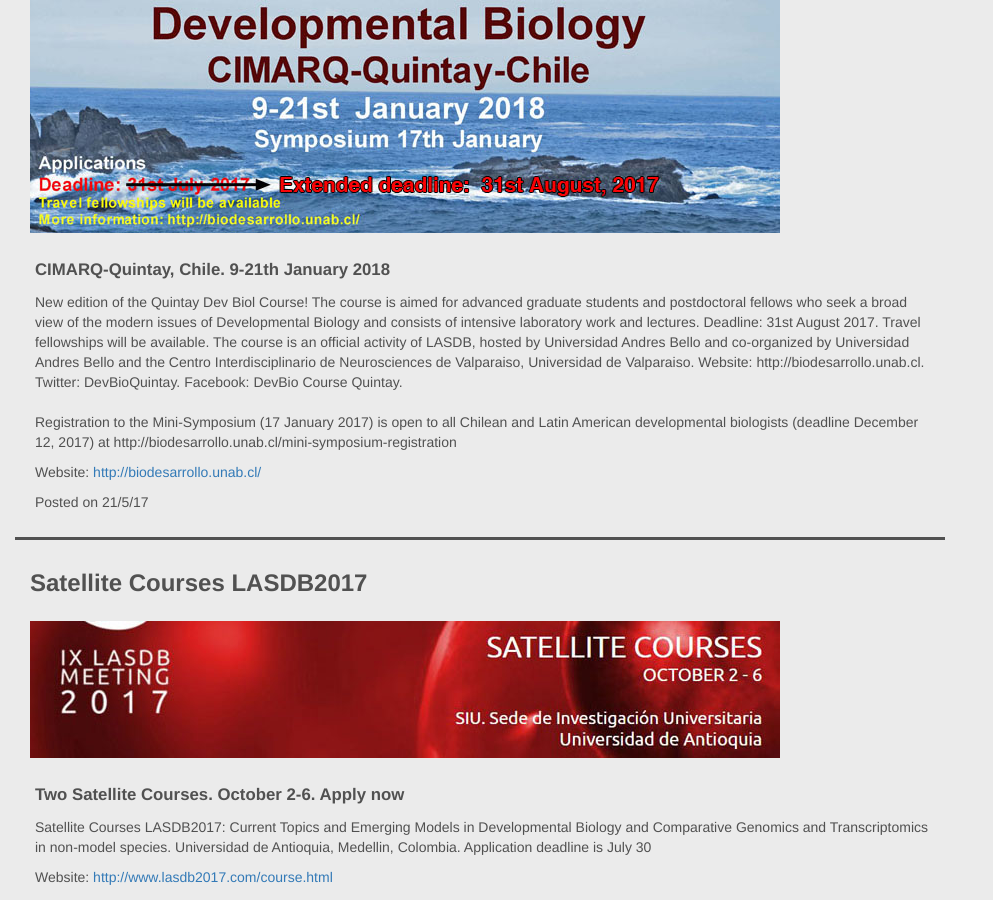
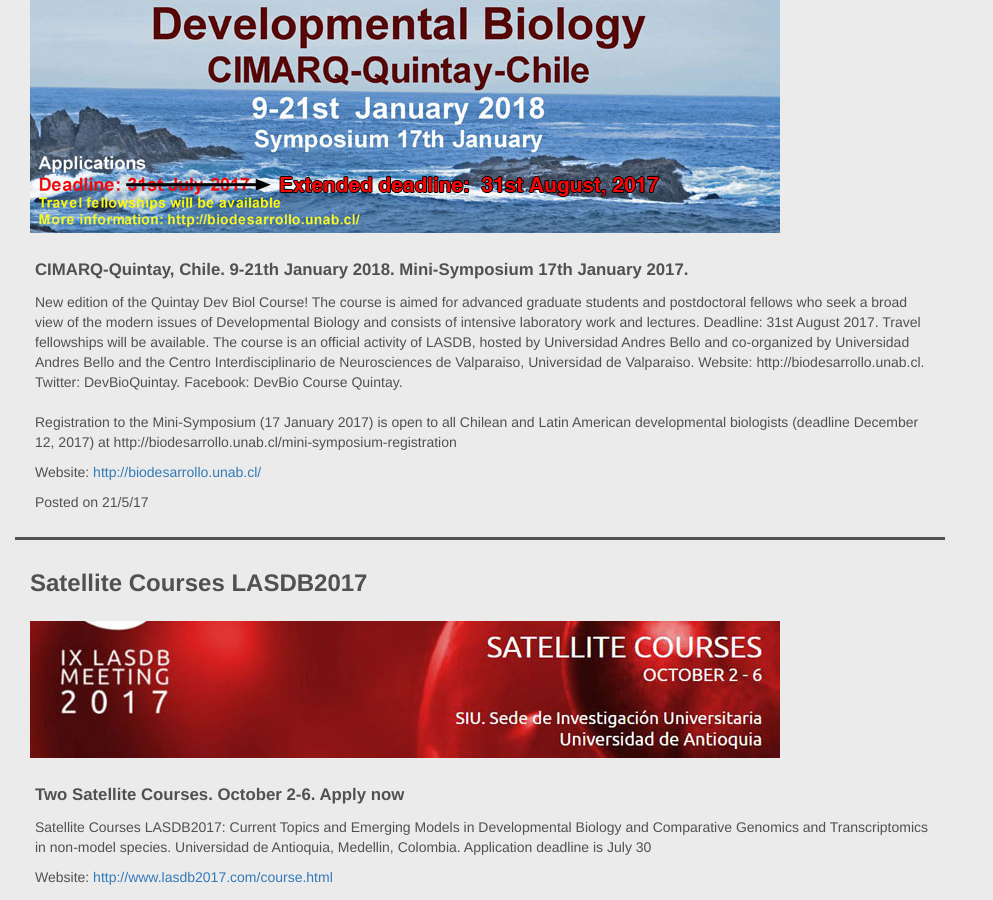
Before and after one commit to lasdb/lasdb.github.io, a Jekyll site: the page built from _posts/2000-01-01-news.markdown, in a window 1280 px wide and 900 px high, scrolled down 1706 px. Shown: the whole window, without its empty margins (0-993 px from the left). Built offline with Jekyll 4.4.1, drawn with Linux system fonts in a browser that asks for light colours; nearby versions of some CDN libraries.

Commit message:
Update 2000-01-01-news.markdown

```diff
--- a/_posts/2000-01-01-news.markdown
+++ b/_posts/2000-01-01-news.markdown
@@ -29,7 +29,7 @@
     URL: 'https://twitter.com/LASDB_DevBiol'
   - title: 'International Developmental Biology Course'
     date: '21/5/17'
-    subtitle: 'CIMARQ-Quintay, Chile. 9-21th January 2018'
+    subtitle: 'CIMARQ-Quintay, Chile. 9-21th January 2018. Mini-Symposium 17th January 2017.'
     body: 'New edition of the Quintay Dev Biol Course! The course is aimed for advanced graduate students and postdoctoral fellows who seek a broad view of the modern issues of Developmental Biology and consists of intensive laboratory work and lectures. Deadline: 31st August 2017. Travel fellowships will be available. The course is an official activity of LASDB, hosted by Universidad Andres Bello and co-organized by Universidad Andres Bello and the Centro Interdisciplinario de Neurosciences de Valparaiso, Universidad de Valparaiso. Website: http://biodesarrollo.unab.cl. Twitter: DevBioQuintay.  Facebook: DevBio Course Quintay.<br><br>
     Registration to the Mini-Symposium (17 January 2017) is open to all Chilean and Latin American developmental biologists (deadline December 12, 2017) at http://biodesarrollo.unab.cl/mini-symposium-registration'
     imageSm: 'img/news/quintay2018-sm.jpg'
```
